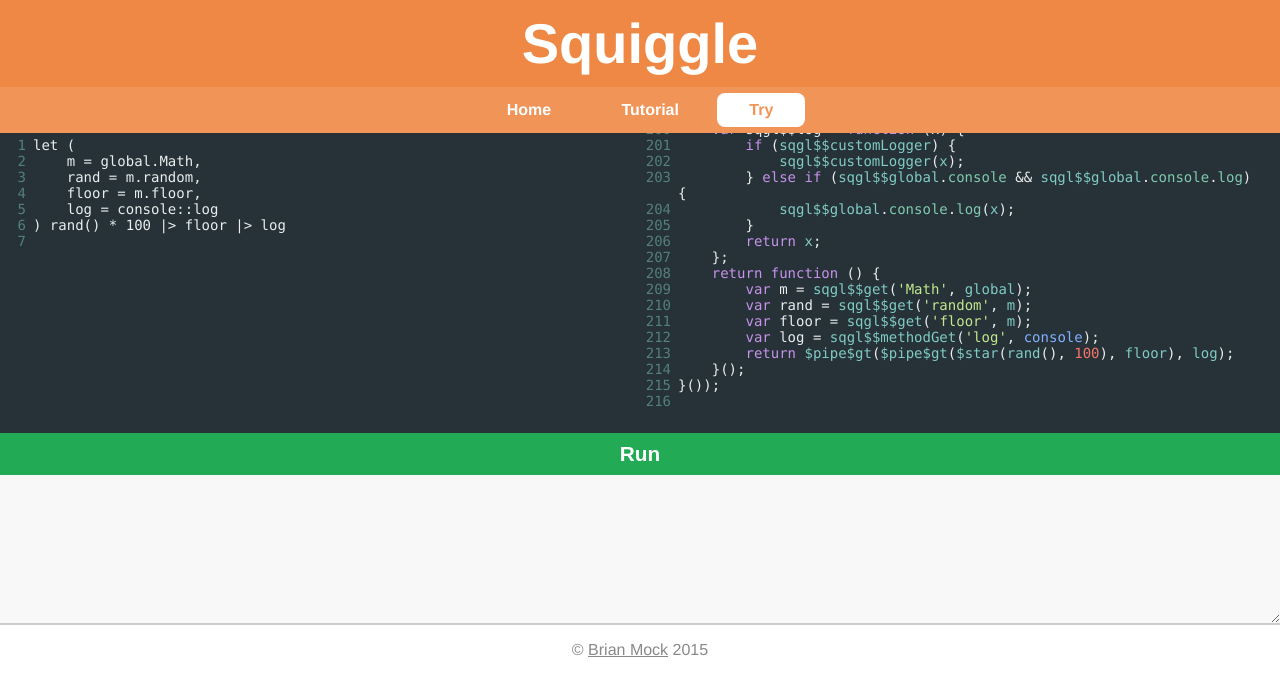
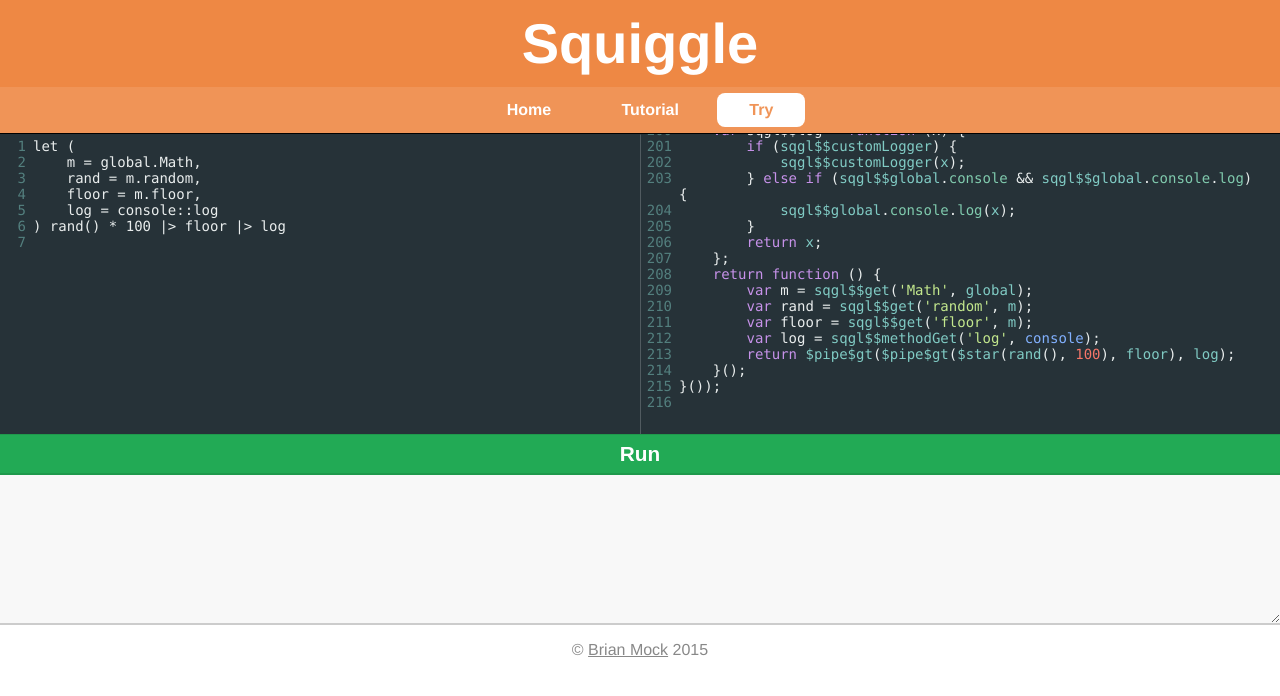
Before and after one commit to squiggle-lang/squiggle-lang.org, a Jekyll site: the page built from try/index.html, in a window 1280 px wide. Shown: the top 696 px of the page. Built offline with Jekyll 4.4.1, drawn with Linux system fonts in a browser that asks for light colours; nearby versions of some CDN libraries; library files that are not in the unit come from our copies.

Commit message:
Adds some borders to try section

```diff
--- a/_sass/workspace.scss
+++ b/_sass/workspace.scss
@@ -8,6 +8,10 @@
         font-size: 14px;
     }
 
+    & > section:nth-child(2) .CodeMirror {
+        border-left: 1px solid rgba(white, 0.20);
+    }
+
     section {
         flex: 1 1 50%;
 
@@ -15,6 +19,7 @@
 
         &.code {
             background: #263238;
+            border-top: 1px solid black;
         }
 
         .console,
@@ -27,8 +32,8 @@
             width: 100%;
             height: 2em;
             font-size: 1.3em;
-            border: 0;
             font-weight: bold;
+            border: 2px solid rgba(black, 0.10);
             border-left: 0;
             border-right: 0;
 
```
